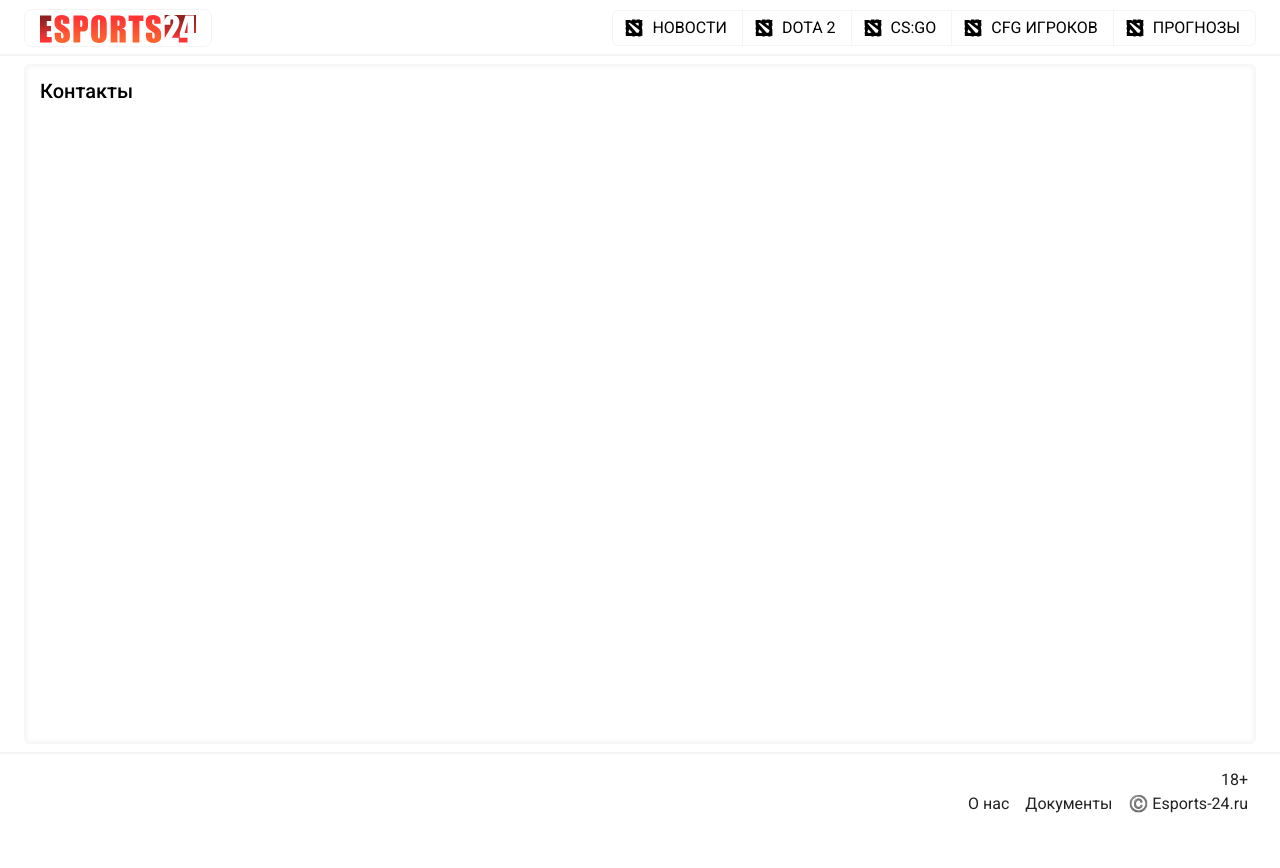
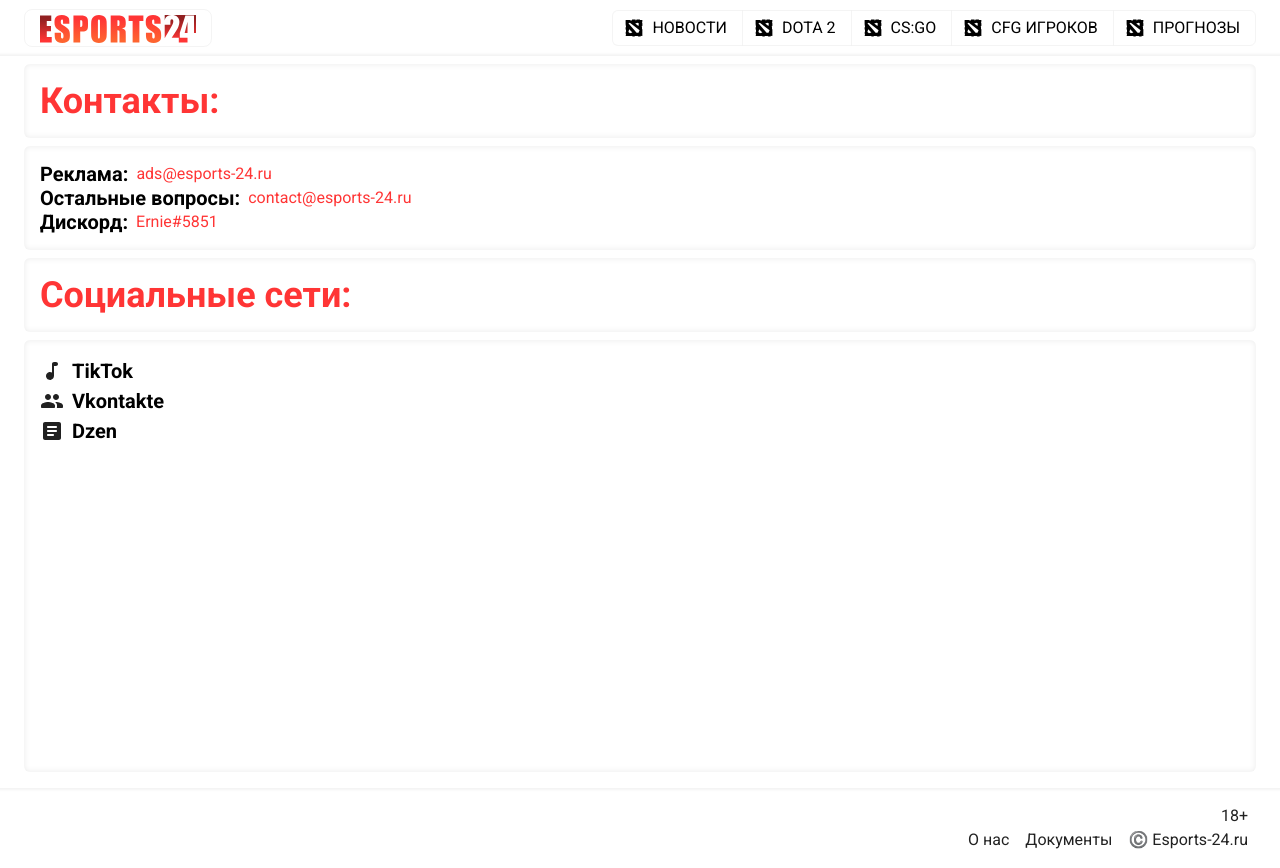
Before and after one commit to Nikitabkv/esports-mui, a Next.js app: page /contact in a window 1280 px wide. Before the commit the page ends 832 px from the top, so only its background shows below. Built offline with nearby package versions, Linux system fonts and the light colour scheme.

Commit message:
feat: add more info for contact page

```diff
--- a/src/app/contact/page.tsx
+++ b/src/app/contact/page.tsx
@@ -1,13 +1,96 @@
 import Box from '@mui/material/Box'
-import Typography from "@mui/material/Typography";
-
+import Typography from "@mui/material/Typography"
+import Stack from "@mui/material/Stack"
+import MusicNoteRoundedIcon from '@mui/icons-material/MusicNoteRounded'
+import GroupRoundedIcon from '@mui/icons-material/GroupRounded'
+import ArticleRoundedIcon from '@mui/icons-material/ArticleRounded'
 
 const CsgoPage = () => {
     return (
-        <Box height={'85vh'} boxShadow={1} borderRadius={1} p={2}>
-            <Typography fontSize={{medium: 16, default: 20}} color={'primary.contrastText'} fontWeight={500} variant='h3'>
-                {'Контакты'}
+        <Box>
+          <Box boxShadow={1} borderRadius={1} p={2} mb={1}>
+            <Typography fontSize={{medium: 24, default: 36}} color={'mainColors.base'} fontWeight={800} variant='h1'>
+                {'Контакты:'}
             </Typography>
+          </Box>
+
+          <Box boxShadow={1} borderRadius={1} p={2} mb={1}>
+            <Stack flexDirection={'row'} flexWrap={'wrap'} alignItems={'center'} gap={1}>
+             <Typography fontSize={{medium: 16, default: 20}} color={'primary.contrastText'} fontWeight={800} variant='h2'>
+              {'Реклама:'}
+            </Typography>
+              <Typography color={'mainColors.base'} component='a' href='mailto:ads@esports-24.ru' sx={{textDecoration: 'none'}}>
+              ads@esports-24.ru
+            </Typography>
+            </Stack>
+            <Stack flexDirection={'row'} flexWrap={'wrap'} alignItems={'center'} gap={1}>
+              <Typography fontSize={{medium: 16, default: 20}} color={'primary.contrastText'} fontWeight={800} variant='h2'>
+               {'Остальные вопросы:'}
+              </Typography>
+              <Typography color={'mainColors.base'} component='a' href='mailto:contact@esports-24.ru' sx={{textDecoration: 'none'}}>
+              contact@esports-24.ru
+            </Typography>
+            </Stack>
+            <Stack flexDirection={'row'} flexWrap={'wrap'} alignItems={'center'} gap={1}>
+              <Typography fontSize={{medium: 16, default: 20}} color={'primary.contrastText'} fontWeight={800} variant='h2'>
+                {'Дискорд:'}
+              </Typography>
+              <Typography color={'mainColors.base'}>
+                Ernie#5851
+              </Typography>
+            </Stack>
+          </Box>
+
+          <Box boxShadow={1} borderRadius={1} p={2} mb={1}>
+            <Typography fontSize={{medium: 24, default: 36}} color={'mainColors.base'} fontWeight={800} variant='h1'>
+              {'Социальные сети:'}
+            </Typography>
+          </Box>
+
+          <Box height={'54vh'} boxShadow={1} borderRadius={1} p={2} mb={1}>
+            <Stack flexDirection={'row'} flexWrap={'wrap'} alignItems={'center'} gap={1}>
+              <MusicNoteRoundedIcon />
+              <Typography fontSize={{medium: 16, default: 20}}
+                          color={'primary.contrastText'}
+                          fontWeight={800}
+                          component='a'
+                          href='https://www.tiktok.com/@esports_24.ru'
+                          target='_blank'
+                          rel='nofollow'
+                          sx={{textDecoration: 'none'}}
+              >
+                {'TikTok'}
+              </Typography>
+            </Stack>
+            <Stack flexDirection={'row'} flexWrap={'wrap'} alignItems={'center'} gap={1}>
+              <GroupRoundedIcon />
+              <Typography fontSize={{medium: 16, default: 20}}
+                          color={'primary.contrastText'}
+                          fontWeight={800}
+                          component='a'
+                          href='https://vk.com/esports24ru'
+                          target='_blank'
+                          rel='nofollow'
+                          sx={{textDecoration: 'none'}}
+              >
+                {'Vkontakte'}
+              </Typography>
+            </Stack>
+            <Stack flexDirection={'row'} flexWrap={'wrap'} alignItems={'center'} gap={1}>
+              <ArticleRoundedIcon />
+              <Typography fontSize={{medium: 16, default: 20}}
+                          color={'primary.contrastText'}
+                          fontWeight={800}
+                          component='a'
+                          href='https://zen.yandex.ru/id/5fc0c00e8e3492110a764d4d'
+                          target='_blank'
+                          rel='nofollow'
+                          sx={{textDecoration: 'none'}}
+              >
+                {'Dzen'}
+              </Typography>
+            </Stack>
+          </Box>
         </Box>
     );
 }
```
